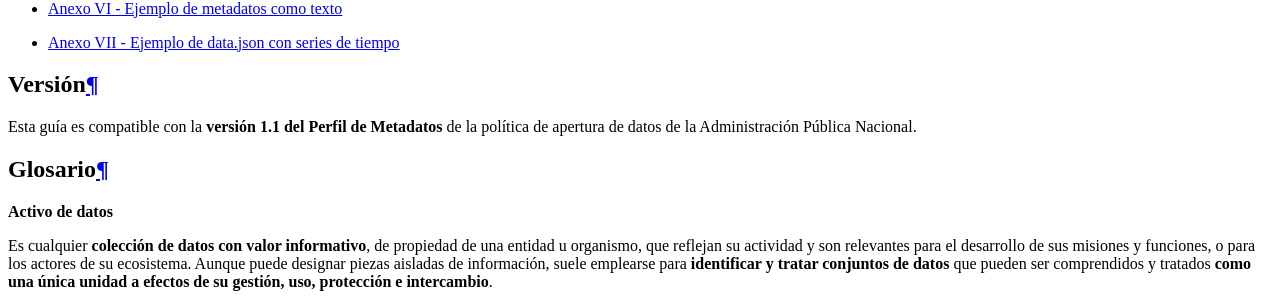
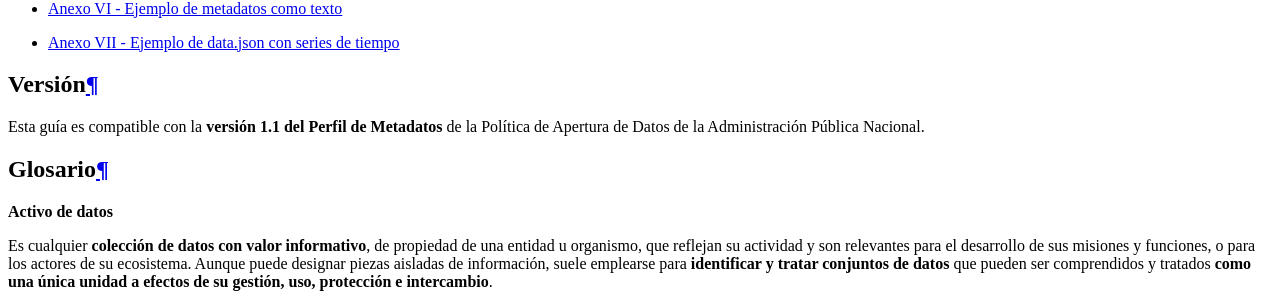
Before and after one commit to datosgobar/paquete-apertura-datos, a Sphinx documentation site: the page built from docs/guia_metadatos.md, in a window 1280 px wide and 900 px high, scrolled down 1783 px. Shown: the part 142-449 px from the top of the window. Built offline with Sphinx 7.4.7 and the Read the Docs theme 2.0.0, drawn with Linux system fonts in a browser that asks for light colours; comment, search, counter and statistics services are not loaded.

```diff
--- a/docs/guia_metadatos.md
+++ b/docs/guia_metadatos.md
@@ -42,7 +42,7 @@
 
 ## Versión
 
-Esta guía es compatible con la **versión 1.1 del Perfil de Metadatos** de la política de apertura de datos de la Administración Pública Nacional.
+Esta guía es compatible con la **versión 1.1 del Perfil de Metadatos** de la Política de Apertura de Datos de la Administración Pública Nacional.
 
 ## Glosario
 
@@ -77,8 +77,6 @@ Es un **conjunto de herramientas y guías** de buenas prácticas creadas para **
 ## Introducción
 
 Esta guía busca ayudar a los organismos a instrumentar la Política de Datos Abiertos impulsada desde el Gobierno de la Nación Argentina, a través del Decreto N° 117/2016 del 12 de enero de 2016.
-
-
 
 ### Objetivo de esta guía
 
```
